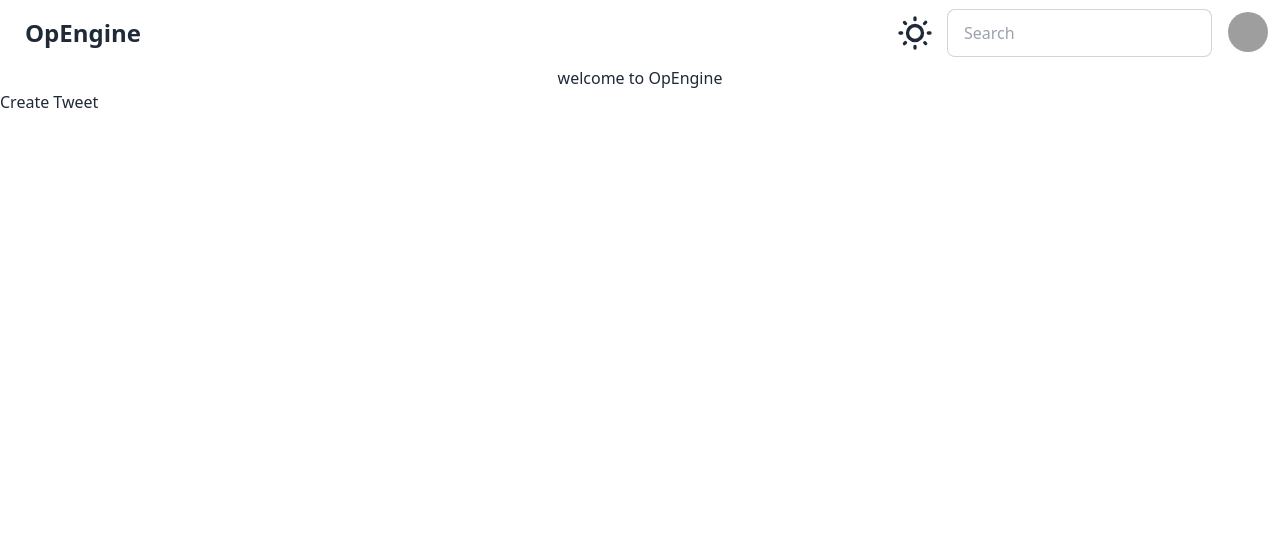
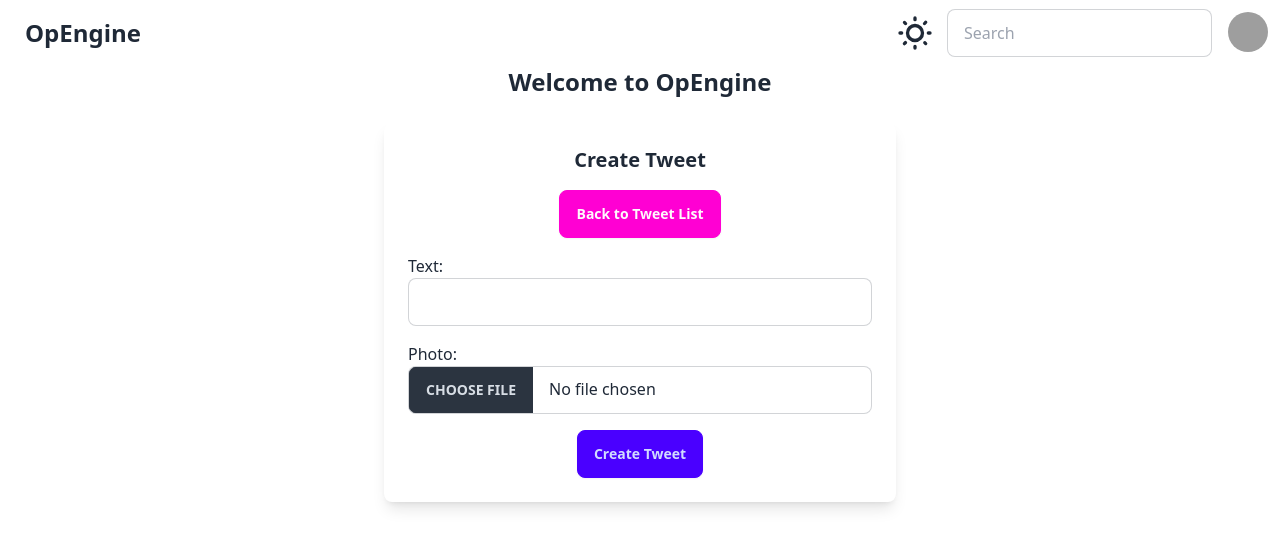
Before and after one commit to SakpalAmit27/Op-Engine, a Django app: page /tweet/create/ in a window 1280 px wide. Shown: the top 548 px of the page. Run offline with Django 5.2, Linux system fonts and the light colour scheme; some libraries are stand-ins or nearby versions; grey boxes are pictures that could not be loaded.

Commit message:
some changes added button to go back as well along with changes in dark mode

```diff
--- a/tweet/templates/tweet_form.html
+++ b/tweet/templates/tweet_form.html
@@ -1,16 +1,58 @@
-{% extends "layout.html"%}
+{% extends "layout.html" %}
 
 {% block title %}
   OpEngine - Amit
-{% endblock  %}
+{% endblock %}
 
-{% block content%}
-  <h1 class="text-center">welcome to OpEngine</h1>
+{% block content %}
+  <h1 class="text-center text-2xl font-bold mb-6">Welcome to OpEngine</h1>
+
+  <div class="max-w-lg mx-auto bg-base-100 shadow-lg rounded-lg p-6">
+    <h2 class="text-xl font-semibold mb-4 text-center">
+      {% if form.instance.pk %}
+        Edit Tweet
+      {% else %}
+        Create Tweet
+      {% endif %}
 
 
-  <h2>{% if form.instance.pk%}
-     Edit Tweet
-     {%else%}
-     Create Tweet
-     {%endif%}</h2>
+    </h2>
+
+
+
+
+    <!-- Back to Tweet List Button -->
+
+    <div class="flex justify-center mb-4">
+      <a href="{% url 'tweet_list' %}" class="btn btn-secondary">
+        Back to Tweet List
+      </a>
+    </div>
+
+    <form method="post" enctype="multipart/form-data" class="space-y-4">
+      {% csrf_token %}
+
+      <!-- Loop through form fields to add custom classes -->
+      {% for field in form %}
+        <div class="form-control">
+          {{ field.label_tag }}
+          {{ field }}
+          {% if field.errors %}
+            <p class="text-red-500 text-sm">{{ field.errors }}</p>
+          {% endif %}
+        </div>
+      {% endfor %}
+
+      <!-- Submit Button -->
+      <div class="flex justify-center">
+        <button type="submit" class="btn btn-primary w-full md:w-auto">
+          {% if form.instance.pk %}
+            Update Tweet
+          {% else %}
+            Create Tweet
+          {% endif %}
+        </button>
+      </div>
+    </form>
+  </div>
 {% endblock %}
--- a/tweet/templates/tweet_list.html
+++ b/tweet/templates/tweet_list.html
@@ -22,6 +22,7 @@
         <div class="card-actions justify-end mt-2">
           <a href="{% url 'tweet_edit' tweet.id %}" class="btn btn-primary btn-sm">Edit</a>
           <a href="{% url 'tweet_delete' tweet.id %}" class="btn btn-error btn-sm">Delete</a>
+
         </div>
       </div>
     </div>
```
